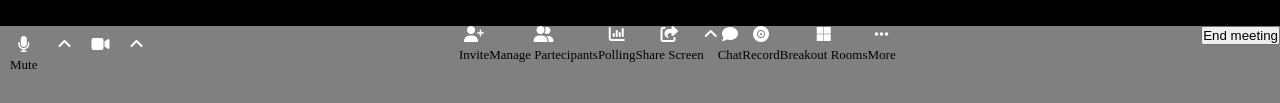
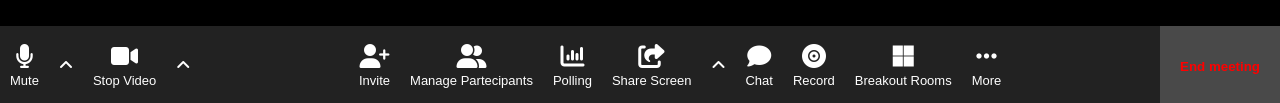
Before and after one commit to francescotroiano98/html-css-zoom, a plain HTML site: page index.html in a window 1280 px wide. Shown: the part 694-797 px from the top of the page. Drawn offline with Linux system fonts and the light colour scheme.

Commit message:
done footer section

```diff
--- a/css/style.css
+++ b/css/style.css
@@ -62,15 +62,33 @@ main{
     background-color: aqua;
 
 }
+div.logo-colonna i{
+    font-size: x-large;
+
+}
 p{
+    color: white;
     margin-top: 5px;
     font-size: small;
+    font-family: sans-serif;
 }
 footer{
     height: calc(100vh - 90%);
-    background-color: gray;
+    background-color: #222222;
 }
 .footer-container{
     height: 100%;
 
 }
+.bottom-center{
+    justify-content: center;
+    align-items: center;
+}
+button{
+    height: 100%;
+    padding: 10px 20px;
+    color: red;
+    font-weight: bold;
+    background-color: #494949;
+    border: none;
+}
--- a/index.html
+++ b/index.html
@@ -133,9 +133,9 @@
         </main>
         <footer>
             <div class="footer-container space-between text-center flex">
-                <div class="bottom-left flex">
+                <div class="bottom-left bottom-center flex">
                     <div class="logo-colonna flex-column margin-all">
-                        <i class="fa-solid fa-microphone" style="color: #ffffff;"></i>
+                        <i class=" fa-solid fa-microphone" style="color: #ffffff;"></i>
                         <p>Mute</p>
 
                     </div>
@@ -143,8 +143,9 @@
                         <i class="fa-solid fa-angle-up" style="color: #ffffff;"></i>
 
                     </div>
-                    <div class="logo-colonna margin-all">
+                    <div class="logo-colonna flex-column margin-all">
                         <i class="fa-solid fa-video" style="color: #ffffff;"></i>
+                        <p>Stop Video</p>
 
                     </div>
                     <div class="list margin-all">
@@ -153,47 +154,47 @@
                     </div>
 
                 </div>
-                <div class="bottom-middle flex">
-                    <div class="logo-colonna flex-column">
+                <div class="bottom-middle bottom-center flex">
+                    <div class="margin-all logo-colonna flex-column">
                         <i class="fa-solid fa-user-plus" style="color: #ffffff;"></i>
                         <p>Invite</p>
 
                     </div>
-                    <div class="logo-colonna flex-column">
+                    <div class=" margin-all logo-colonna flex-column">
                         <i class="fa-solid fa-user-group" style="color: #ffffff;"></i>
                         <p>Manage Partecipants</p>
 
                     </div>
-                    <div class="logo-colonna flex-column">
+                    <div class=" margin-all logo-colonna flex-column">
                         <i class="fa-solid fa-chart-column" style="color: #ffffff;"></i>
                         <p>Polling</p>
 
                     </div>
-                    <div class="logo-colonna flex-column">
+                    <div class="margin-all logo-colonna flex-column">
                         <i class="fa-solid fa-share-from-square" style="color: #ffffff;"></i>
                         <p>Share Screen</p>
 
                     </div>
-                    <div class="list">
+                    <div class="margin-all list">
                         <i class="fa-solid fa-angle-up" style="color: #ffffff;"></i>
 
                     </div>
-                    <div class="logo-colonna flex-column">
+                    <div class="margin-all logo-colonna flex-column">
                         <i class="fa-solid fa-comment" style="color: #ffffff;"></i>
                         <p>Chat</p>
 
                     </div>
-                    <div class="logo-colonna flex-column">
+                    <div class="margin-all logo-colonna flex-column">
                         <i class="fa-solid fa-record-vinyl" style="color: #ffffff;"></i>
                         <p>Record</p>
 
                     </div>
-                    <div class="logo-colonna flex-column">
+                    <div class="margin-all logo-colonna flex-column">
                         <i class="fa-brands fa-microsoft" style="color: #ffffff;"></i>
                         <p>Breakout Rooms</p>
 
                     </div>
-                    <div class="logo-colonna flex-column">
+                    <div class="margin-all logo-colonna flex-column">
                         <i class="fa-solid fa-ellipsis" style="color: #ffffff;"></i>
                         <p>More</p>
 
@@ -201,7 +202,7 @@
 
 
                 </div>
-                <div class="bottom-riht">
+                <div class="bottom-riht bottom-center">
                     <button>End meeting</button>
 
                 </div>
```
